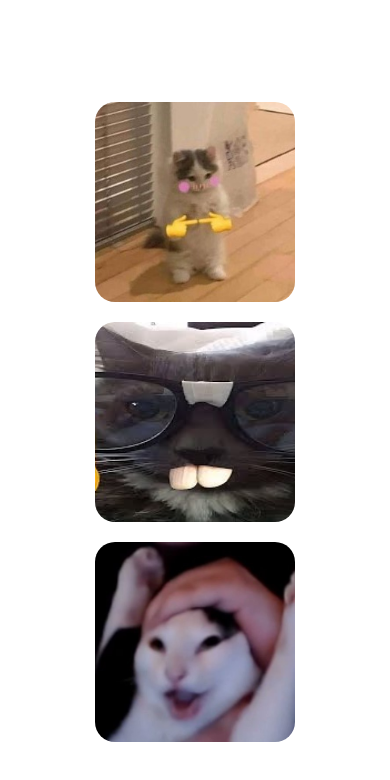
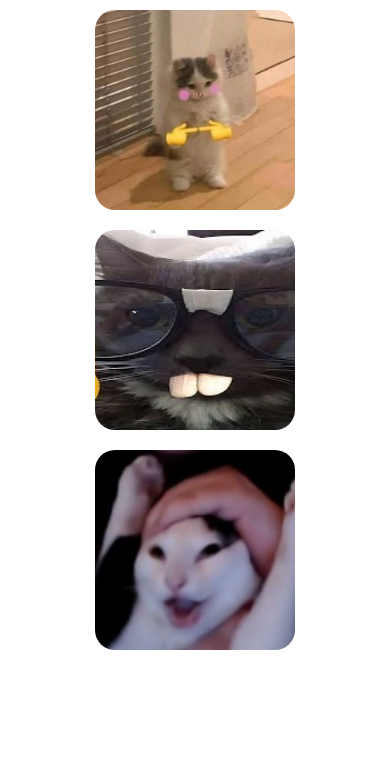
Before and after one commit to MarkusIngerslev/Gestures, a React Native app: screen / in a window 390 px wide. Shown: the top 780 px of the page. Built offline with nearby package versions, Linux system fonts and the light colour scheme.

Commit message:
Ændret, så man nu kan rykke et element flere pladser af gangen, og der er animation på alle elementer

```diff
--- a/App.js
+++ b/App.js
@@ -4,7 +4,6 @@ import Animated, {
   useAnimatedStyle,
   withSpring,
   runOnJS,
-  useDerivedValue,
 } from "react-native-reanimated";
 import {
   GestureDetector,
@@ -20,23 +19,29 @@ export default function App() {
     { id: 3, imgUrl: require("./assets/YIPPIES.jpg") },
   ]);
 
-  const handleReorder = (draggedIndex, targetIndex) => {
-    setImages((prevImages) => {
-      const newImages = [...prevImages];
-      const [removedImage] = newImages.splice(draggedIndex, 1);
-      newImages.splice(targetIndex, 0, removedImage);
-      return newImages;
-    });
+  const ITEM_HEIGHT = 220; // 200 height + 20 vertical margin
+
+  // Shared value to keep track of the order of items
+  const order = useSharedValue(images.map((item) => item.id));
+
+  const handleReorder = (newOrder) => {
+    const newImages = newOrder.map((id) =>
+      images.find((item) => item.id === id)
+    );
+    setImages(newImages);
   };
 
   return (
     <GestureHandlerRootView style={{ flex: 1 }}>
-      <View style={styles.container}>
-        {images.map((image, index) => (
+      <View style={[styles.container, { height: ITEM_HEIGHT * images.length }]}>
+        {images.map((image) => (
           <ImageCard
             key={image.id}
             image={image.imgUrl}
-            index={index}
+            imageId={image.id}
+            order={order}
+            imagesCount={images.length}
+            ITEM_HEIGHT={ITEM_HEIGHT}
             onReorder={handleReorder}
           />
         ))}
@@ -45,30 +50,93 @@ export default function App() {
   );
 }
 
-const ImageCard = ({ image, index, onReorder }) => {
+const ImageCard = ({
+  image,
+  imageId,
+  order,
+  imagesCount,
+  ITEM_HEIGHT,
+  onReorder,
+}) => {
   const translateY = useSharedValue(0);
-  const opacity = useDerivedValue(() => {
-    return withSpring(translateY.value === 0 ? 1 : 0.5);
-  });
+  const isDragging = useSharedValue(false);
+  const initialIndex = useSharedValue(
+    order.value.findIndex((id) => id === imageId)
+  );
+  const currentIndex = useSharedValue(initialIndex.value);
 
   const panGesture = Gesture.Pan()
+    .onBegin(() => {
+      isDragging.value = true;
+      // Update initialIndex in case the order has changed
+      initialIndex.value = order.value.findIndex((id) => id === imageId);
+      currentIndex.value = initialIndex.value;
+    })
     .onUpdate((event) => {
-      "worklet";
       translateY.value = event.translationY;
+
+      // Calculate the new index based on the drag position
+      const newPosition = initialIndex.value * ITEM_HEIGHT + translateY.value;
+      const newIndex = Math.floor(newPosition / ITEM_HEIGHT + 0.5);
+
+      const clampedIndex = Math.max(0, Math.min(imagesCount - 1, newIndex));
+
+      if (clampedIndex !== currentIndex.value) {
+        currentIndex.value = clampedIndex;
+      }
     })
     .onEnd(() => {
-      "worklet";
-      if (Math.abs(translateY.value) > 100) {
-        const direction = translateY.value > 0 ? 1 : -1;
-        runOnJS(onReorder)(index, index + direction);
-      }
+      // Update the order when the drag ends
+      const newOrder = [...order.value];
+      newOrder.splice(initialIndex.value, 1);
+      newOrder.splice(currentIndex.value, 0, imageId);
+      order.value = newOrder;
+
+      // Reset the states
       translateY.value = withSpring(0);
+      isDragging.value = false;
+
+      // Update the images in the main state
+      runOnJS(onReorder)(order.value);
     });
 
   const animatedStyle = useAnimatedStyle(() => {
+    const index = order.value.findIndex((id) => id === imageId);
+    let position = index * ITEM_HEIGHT;
+
+    if (isDragging.value) {
+      if (imageId === order.value[initialIndex.value]) {
+        // The item being dragged
+        position = initialIndex.value * ITEM_HEIGHT + translateY.value;
+      } else {
+        // Other items adjust position if necessary
+        if (
+          initialIndex.value < currentIndex.value &&
+          index > initialIndex.value &&
+          index <= currentIndex.value
+        ) {
+          // Items move up
+          position = index * ITEM_HEIGHT - ITEM_HEIGHT;
+        } else if (
+          initialIndex.value > currentIndex.value &&
+          index >= currentIndex.value &&
+          index < initialIndex.value
+        ) {
+          // Items move down
+          position = index * ITEM_HEIGHT + ITEM_HEIGHT;
+        }
+      }
+    }
+
     return {
-      transform: [{ translateY: translateY.value }],
-      opacity: opacity.value,
+      position: "absolute",
+      top: withSpring(position),
+      zIndex:
+        isDragging.value && imageId === order.value[initialIndex.value] ? 1 : 0,
+      opacity:
+        isDragging.value && imageId === order.value[initialIndex.value]
+          ? 0.9
+          : 1,
     };
   });
 
@@ -83,14 +151,15 @@ const ImageCard = ({ image, index, onReorder }) => {
 
 const styles = StyleSheet.create({
   container: {
-    flex: 1,
     backgroundColor: "#fff",
+    width: "100%",
+    position: "relative",
+  },
+  imageContainer: {
+    width: "100%",
+    height: 220,
     alignItems: "center",
     justifyContent: "center",
-    paddingVertical: 20,
-  },
-  imageContainer: {
-    marginVertical: 10,
   },
   image: {
     width: 200,
```
